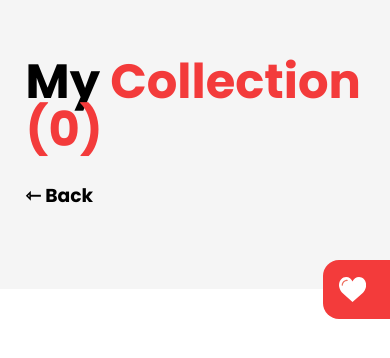
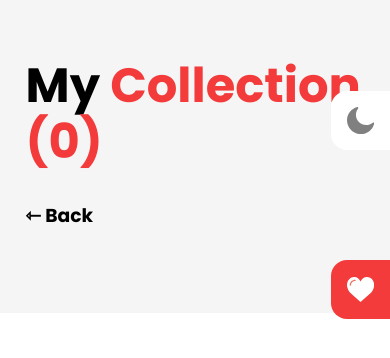
Before and after one commit to zernonia/nuxtjs-pinterest, a Nuxt app: page /collection in a window 390 px wide. Shown: the top 358 px of the page. Built offline with nearby package versions, Linux system fonts and the light colour scheme.

Commit message:
Added Dark Mode, some animation

```diff
--- a/assets/main.css
+++ b/assets/main.css
@@ -1,6 +1,22 @@
 @import url('https://fonts.googleapis.com/css?family=Poppins:400,700&display=swap');
 * {
   font-family: Poppins, Arial;
+}
+
+html{
+  --backg: whitesmoke;
+  --input: white;
+  --text: black;
+  --bgmodal: rgba(255, 255, 255, 0.76);
+  --modal: white;
+}
+
+html[data-theme='darktheme']{
+  --backg: #292929;
+  --input: black;
+  --text: white;
+  --bgmodal: rgba(0, 0, 0, 0.853);
+  --modal: #292929;
 }
 
 .page-enter-active, .page-leave-active {
@@ -20,6 +36,9 @@ body{
   position: relative;
 
 }
+input[type=text]{
+  color: var(--text);
+}
 
 .recent {
   height: 25px;
@@ -34,13 +53,17 @@ body{
   border: none;
   width: 200px;
   height: 20px;
-  background: white;
+  background: var(--input);
   padding: 10px 10px 10px 25px;
   border-radius: 1.2em;
   border-style: none;
   transition: 0.5s;
   box-shadow: none;
   font-size:0.85em;
+}
+.dropbox {
+  border-bottom-left-radius: 0;
+  border-bottom-right-radius: 0;
 }
 .searchtext:focus + .searchdrop{
   visibility: visible;
@@ -54,7 +77,7 @@ body{
   position: absolute;
   top: 40px;
   padding: 20px 10px 10px 25px;
-  background-color: white;
+  background-color: var(--input);
   width: 200px;
   z-index: 1;
   border-bottom-left-radius: 1.2em ;
@@ -65,7 +88,7 @@ body{
 }
 .searchdrop:before{
   content: '';
-    background: whitesmoke;
+    background: var(--backg);
     width: 180px;
     height: 2px;
     position: absolute;
@@ -88,8 +111,9 @@ body{
 
 
 .content {
-  background: whitesmoke;
+  background: var(--backg);
   padding: 5em;
+  transition: 0.5s;
 }
 
 .header {
@@ -98,6 +122,8 @@ body{
   padding: 2em 0;
   line-height: 3.5em;
   align-items: center;
+  color: var(--text);
+  transition: 0.5s;
 }
 .header h1{
   margin: 0;
@@ -118,6 +144,21 @@ body{
   transition: 0.5s;
   cursor: pointer;
 }
+.dark {
+  right: 0;
+  top: 10% !important;
+  background: var(--input) !important;
+  position:absolute;
+  width: 1.3em;
+  padding: 0.7em;
+  margin: 0.4em;
+  border-radius: 1em;
+  opacity: 0;
+  transition: 0.5s;
+  cursor: pointer;
+  fill: gray;
+}
+
 .head{
     color: #f33b3b !important;
 }
@@ -136,10 +177,10 @@ body{
   top:20%;
   right: 0px;
   padding:1em;
-  padding-right:1.5em;
   border-top-right-radius: 0;
   border-bottom-right-radius: 0;
   width:1.7em;
+  height: 1.7em;
 }
 .side:hover{
   padding-right:2.5em;
@@ -201,14 +242,13 @@ body{
     width: 100%; /* Full width */
     height: 100vh; /* Full height */
     overflow: auto; /* Enable scroll if needed */
-    background-color: rgb(241, 241, 241); /* Fallback color */
-    background-color: rgba(255, 255, 255, 0.877); /* Black w/ opacity */
+    background-color: var(--bgmodal); /* Black w/ opacity */
     transition: 0.5s;
     align-items: center;
   }
   .modalcontent {
     position: relative;
-    background-color: #fefefe;
+    background-color: var(--modal);
     margin: 5% auto; /* 15% from the top and centered */
     padding: 0px;
     border-radius: 2em;
@@ -218,6 +258,26 @@ body{
     display: flex;
     flex-direction: row;
     overflow: hidden;
+  }
+  .modaluser{
+    position: relative;
+  }
+  .modaluser:before{
+    content: "";
+    height: 2px;
+    background: gray;
+    position: absolute;
+    bottom: -5px;
+    z-index: 1;
+    animation: linein;
+    animation-duration: 1s;
+    animation-fill-mode: forwards;
+    animation-delay: 1s;
+  }
+
+  @keyframes linein{
+    from { width: 0px }
+    to { width: 100px }
   }
 
   .picture-list-move {
@@ -275,7 +335,7 @@ body{
     width: 40%;
     padding: 3em;
     position: relative;
-
+    color: var(--text);
   }
   .modaldesc {
     text-overflow: ellipsis;
@@ -295,7 +355,7 @@ body{
   .header{
     flex-direction: column;
     padding-bottom: 1.5em;
-    line-height: 3em;
+    line-height: 3.5em;
     align-items: normal;
   }
   .search{
--- a/layouts/default.vue
+++ b/layouts/default.vue
@@ -2,16 +2,42 @@
   <div>
     <nuxt keep-alive />
     <svg @click="goto" class="love saved side" xmlns="http://www.w3.org/2000/svg" viewBox="0 0 50 50"><path class="lovefill" d="M24.85 10.126c2.018-4.783 6.628-8.125 11.99-8.125 7.223 0 12.425 6.179 13.079 13.543 0 0 .353 1.828-.424 5.119-1.058 4.482-3.545 8.464-6.898 11.503L24.85 48 7.402 32.165c-3.353-3.038-5.84-7.021-6.898-11.503-.777-3.291-.424-5.119-.424-5.119C.734 8.179 5.936 2 13.159 2c5.363 0 9.673 3.343 11.691 8.126z" fill="#c03a2b"/><path d="M6 18.078a1 1 0 01-1-1c0-5.514 4.486-10 10-10a1 1 0 110 2c-4.411 0-8 3.589-8 8a1 1 0 01-1 1z" fill="#ed7161"/></svg>
+    <div @click="toggle" class="dark saved side">
+      <svg v-if="dark" xmlns="http://www.w3.org/2000/svg" viewBox="0 0 302.4 302.4"><path d="M204.8 97.6C191.2 84 172 75.2 151.2 75.2s-40 8.4-53.6 22.4c-13.6 13.6-22.4 32.8-22.4 53.6s8.8 40 22.4 53.6c13.6 13.6 32.8 22.4 53.6 22.4s40-8.4 53.6-22.4c13.6-13.6 22.4-32.8 22.4-53.6s-8.4-40-22.4-53.6zM151.2 51.6c5.6 0 10.4-4.8 10.4-10.4V10.4c0-5.6-4.8-10.4-10.4-10.4-5.6 0-10.4 4.8-10.4 10.4v30.8c0 5.6 4.8 10.4 10.4 10.4zM236.4 80.8l22-22c4-4 4-10.4 0-14.4s-10.4-4-14.4 0l-22 22c-4 4-4 10.4 0 14.4 3.6 4 10 4 14.4 0zM292 140.8h-30.8c-5.6 0-10.4 4.8-10.4 10.4 0 5.6 4.8 10.4 10.4 10.4H292c5.6 0 10.4-4.8 10.4-10.4 0-5.6-4.8-10.4-10.4-10.4zM236 221.6c-4-4-10.4-4-14.4 0s-4 10.4 0 14.4l22 22c4 4 10.4 4 14.4 0s4-10.4 0-14.4l-22-22zM151.2 250.8c-5.6 0-10.4 4.8-10.4 10.4V292c0 5.6 4.8 10.4 10.4 10.4 5.6 0 10.4-4.8 10.4-10.4v-30.8c0-5.6-4.8-10.4-10.4-10.4zM66 221.6l-22 22c-4 4-4 10.4 0 14.4s10.4 4 14.4 0l22-22c4-4 4-10.4 0-14.4-3.6-4-10-4-14.4 0zM51.6 151.2c0-5.6-4.8-10.4-10.4-10.4H10.4c-5.6 0-10.4 4.8-10.4 10.4s4.8 10.4 10.4 10.4h30.8c5.6 0 10.4-4.8 10.4-10.4zM66 80.8c4 4 10.4 4 14.4 0s4-10.4 0-14.4l-22-22c-4-4-10.4-4-14.4 0s-4 10.4 0 14.4l22 22z"/></svg>
+      <svg v-if="!dark" xmlns="http://www.w3.org/2000/svg" viewBox="0 0 312.812 312.812"><path d="M305.2 178.159c-3.2-.8-6.4 0-9.2 2-10.4 8.8-22.4 16-35.6 20.8-12.4 4.8-26 7.2-40.4 7.2-32.4 0-62-13.2-83.2-34.4-21.2-21.2-34.4-50.8-34.4-83.2 0-13.6 2.4-26.8 6.4-38.8 4.4-12.8 10.8-24.4 19.2-34.4 3.6-4.4 2.8-10.8-1.6-14.4-2.8-2-6-2.8-9.2-2-34 9.2-63.6 29.6-84.8 56.8-20.4 26.8-32.4 60-32.4 96 0 43.6 17.6 83.2 46.4 112s68 46.4 112 46.4c36.8 0 70.8-12.8 98-34 27.6-21.6 47.6-52.4 56-87.6 1.6-5.6-1.6-11.2-7.2-12.4z"/></svg>
+    </div>
   </div>
 </template>
 
 <script>
 export default {
+  data(){
+    return{
+      dark: false
+    }
+  },
   methods:{
     goto(){
       this.$router.push({ path: `/collection`})
+    },
+    toggle(){
+      if(this.dark == true){
+        this.dark = false
+        document.documentElement.setAttribute('data-theme', 'lighttheme')
+      }
+      else {
+        this.dark = true
+        document.documentElement.setAttribute('data-theme', 'darktheme')
+      }
     }
   },
+  mounted(){
+    if(window.matchMedia('(prefers-color-scheme: dark)').matches){
+      this.dark = true
+      document.documentElement.setAttribute('data-theme', 'darktheme')
+    }
+    else{document.documentElement.setAttribute('data-theme', 'lighttheme')}
+  }
 
 }
 </script>
--- a/pages/index.vue
+++ b/pages/index.vue
@@ -3,7 +3,7 @@
     <div class="header">
       <h1>Welcome to <span class="head">Pinterest</span></h1>
       <div class="search">
-        <input type="text" class="searchtext" placeholder="Search keywords" v-model="searchterm" @keyup.enter="submit">
+        <input type="text" @focus="dropbox" @blur="blurbox" class="searchtext" placeholder="Search keywords" v-model="searchterm" @keyup.enter="submit">
         <div v-if="recent != 0" class="searchdrop">
           <div class="recent" v-for="(search, index) in recent" :key="index" ><div @click="searchrecent(search)" style="flex-grow: 1;cursor:pointer;">{{ search }}</div>
             <svg @click="removerecent(search)" height="682.656" viewBox="0 0 511.992 511.992" class="removesearch" xmlns="http://www.w3.org/2000/svg"><path d="M415.402 495.422l-159.406-159.41L96.59 495.422c-22.098 22.094-57.922 22.094-80.02 0-22.093-22.098-22.093-57.922 0-80.02l159.41-159.406L16.57 96.59c-22.093-22.098-22.093-57.922 0-80.02 22.098-22.093 57.922-22.093 80.02 0l159.406 159.41L415.402 16.57c22.098-22.093 57.922-22.093 80.02 0 22.094 22.098 22.094 57.922 0 80.02l-159.41 159.406 159.41 159.406c22.094 22.098 22.094 57.922 0 80.02-22.098 22.094-57.922 22.094-80.02 0zm0 0"/></svg>
@@ -49,6 +49,7 @@ export default {
     recent(){
       return this.$store.state.saved.recent
     },
+
   },
   methods:{
     async getdata(search){
@@ -131,7 +132,22 @@ export default {
     searchrecent(data){
       this.getdata(data)
     },
-
+    dropbox(){
+      const search = document.querySelector('.searchtext')
+      if(this.recent != 0){
+        search.style.borderBottomLeftRadius = "0"
+        search.style.borderBottomRightRadius = "0"
+        }
+      else {
+        search.style.borderBottomLeftRadius = "1.2em"
+        search.style.borderBottomRightRadius = "1.2em"
+      }
+    },
+    blurbox(){
+      const search = document.querySelector('.searchtext')
+      search.style.borderBottomLeftRadius = "1.2em"
+      search.style.borderBottomRightRadius = "1.2em"
+    }
   },
   mounted(){
     this.getdata('tree')
```
